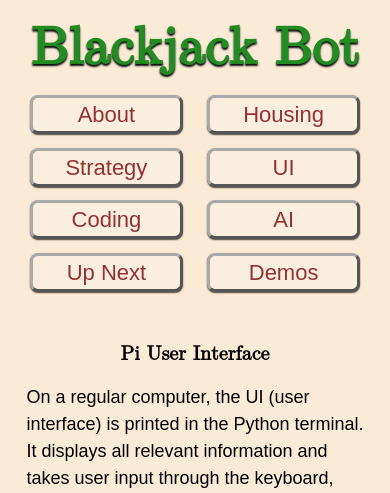
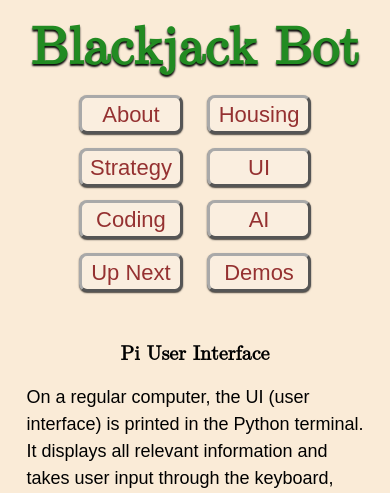
Before and after one commit to Jonas-Hemmett/Blackjack_Bot_Site, a PHP site: page /ui.php in a window 390 px wide. Shown: the top 493 px of the page. Run offline with PHP 8.4, Linux system fonts and the light colour scheme; data that the repository does not hold is empty.

Commit message:
Smaller screen support

```diff
--- a/css/custom.css
+++ b/css/custom.css
@@ -83,6 +83,7 @@ nav {
 
     display:flex;
     flex-wrap:wrap;
+    justify-content: center;
     column-gap: 3%;
 }
 
@@ -97,6 +98,8 @@ nav > a {
     box-shadow: 0px 1px 1.5px rgba(0, 0, 0, 0.705);
     color: #953131;;
     min-width: 71px;
+    margin-top: 2.5px;
+
 
 }
 nav > a:hover {
@@ -149,6 +152,12 @@ p, li, a{
 .botVideo1{
     width: 30%;
 }
+@media (max-width: 868px){
+    nav > a{
+        min-width: 98px;
+        max-width: 98px;
+    }
+}
 @media (max-width: 800px){
     .botImg, .botImg2{
         width: 90%;
@@ -175,12 +184,19 @@ p, li, a{
         font-size:22px;
         flex: 1 1 40%;
         margin: 2%;
+
     }
 
     .chartImg, .layoutImg, .layoutImg2{
     width: 300px;
+    }
+
 }
 
+@media (max-width: 375px){
+    .h1Title a{
+        font-size: 35pt;
+    }
 }
 
 .demo{
```
